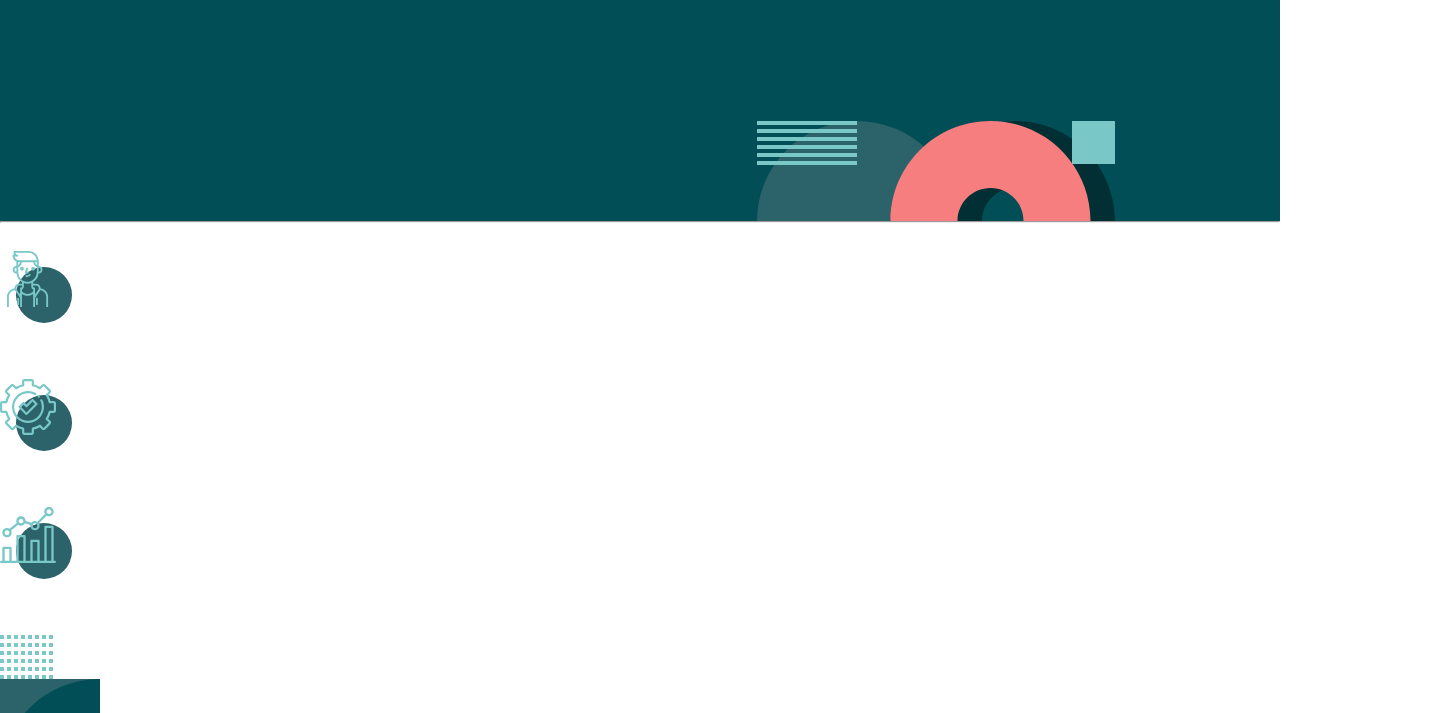
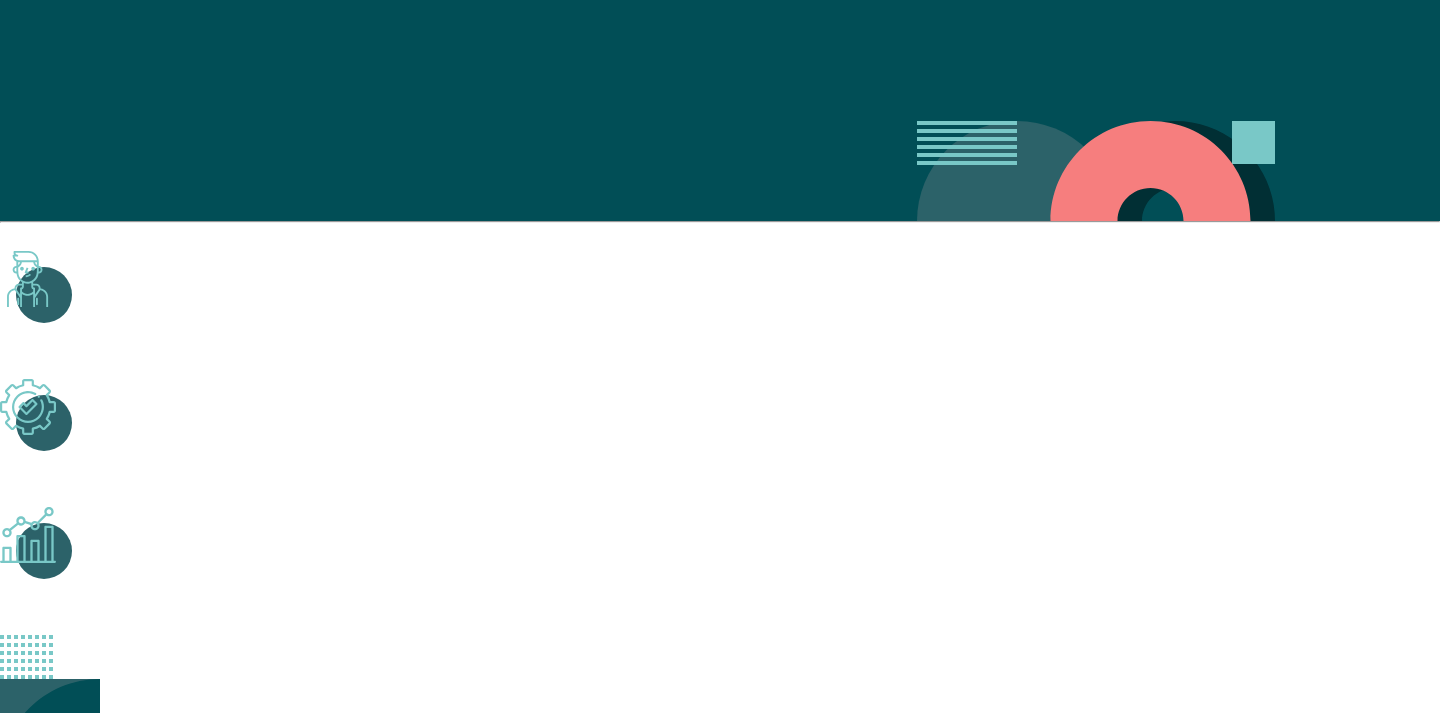
Before and after one commit to Snupzo/semantiniai-griauciai, a plain HTML site: page index.html in a window 1280 px wide. Shown: the part 487-1200 px from the top of the page, 1440 px wide, since content can reach past the window. Drawn offline with Linux system fonts and the light colour scheme.

Commit message:
SG-63 width height fixed desktop

```diff
--- a/assets/css/base.css
+++ b/assets/css/base.css
@@ -69,8 +69,9 @@ html {
 }
 
 body {
-  min-height: 100vh;
+  height: 700px;
   max-width: var(--max-width);
+  min-width: var(--max-width);
   margin-inline: auto;
   font-family: var(--font-primary);
   font-size: var(--fs-body-1);
```
